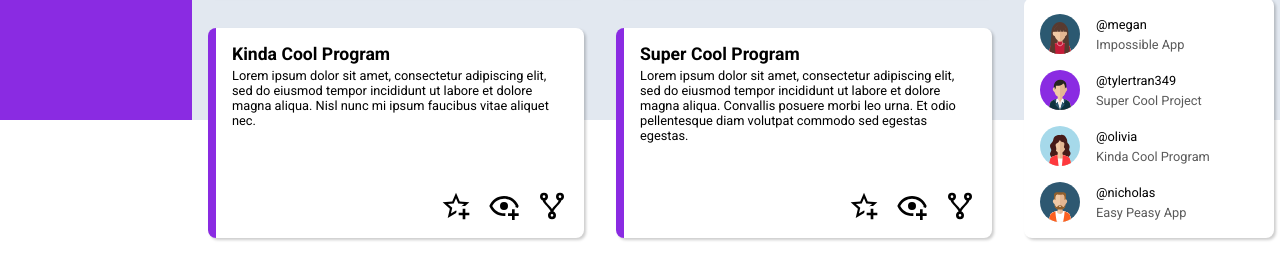
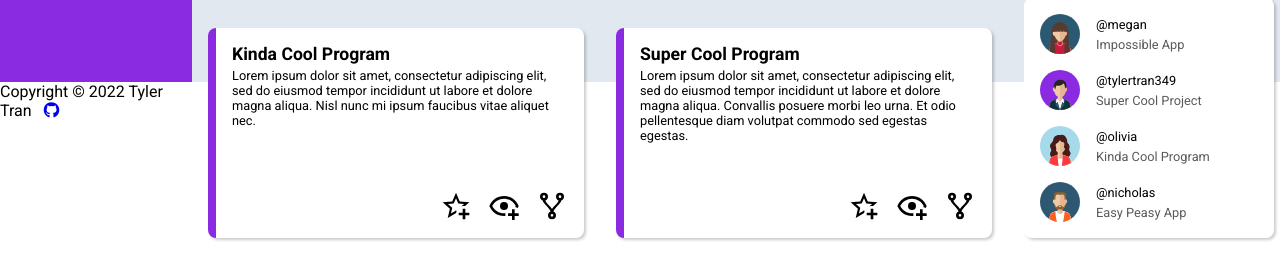
Before and after one commit to tylertran349/admin-dashboard, a plain HTML site: page index.html in a window 1280 px wide. Shown: the part 680-934 px from the top of the page. Drawn offline with Linux system fonts and the light colour scheme.

Commit message:
Add footer

```diff
--- a/index.html
+++ b/index.html
@@ -8,6 +8,7 @@
         <link rel="preconnect" href="https://fonts.googleapis.com">
         <link rel="preconnect" href="https://fonts.gstatic.com" crossorigin>
         <link href="https://fonts.googleapis.com/css2?family=Roboto:ital,wght@0,100;0,300;0,400;0,500;0,700;0,900;1,100;1,300;1,400;1,500;1,700;1,900&display=swap" rel="stylesheet">
+        <script src="https://kit.fontawesome.com/4c536a6bd5.js" crossorigin="anonymous"></script> <!-- Import GitHub footer icon from Font Awesome -->
     </head>
     <body>
         <div id="container">
@@ -203,6 +204,12 @@
                     </div>
                 </div>
             </div>
+            <div id="footer">
+                <div id="footer-contents">
+                    <span>Copyright © 2022 Tyler Tran&ensp;</span>
+                    <a href="https://github.com/tylertran349" target="_blank"><i class="fa fa-github" aria-hidden="true"></i></a>
+                </div>
+            </div>
         </div>
     </body>
 </html>
```
